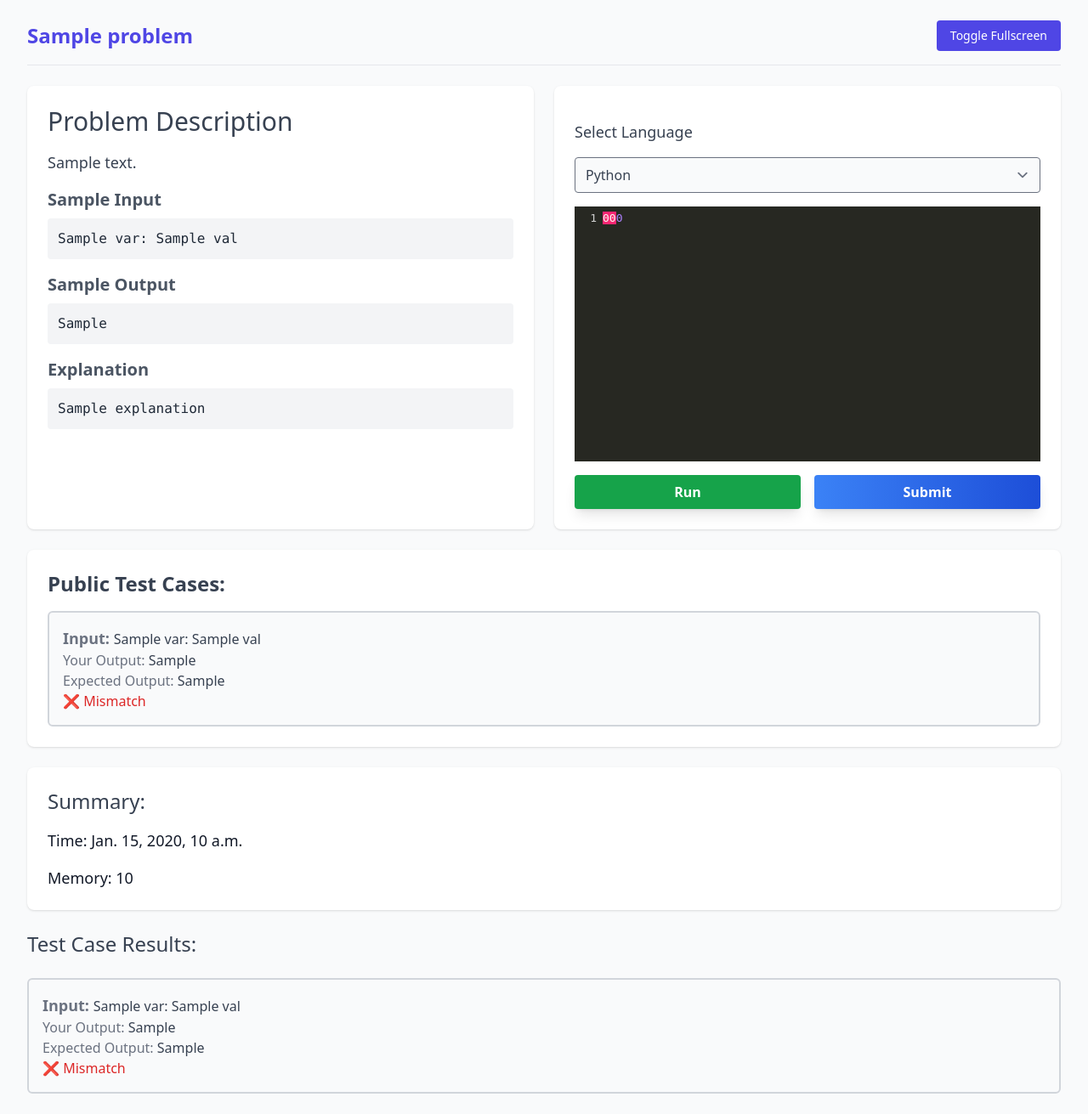
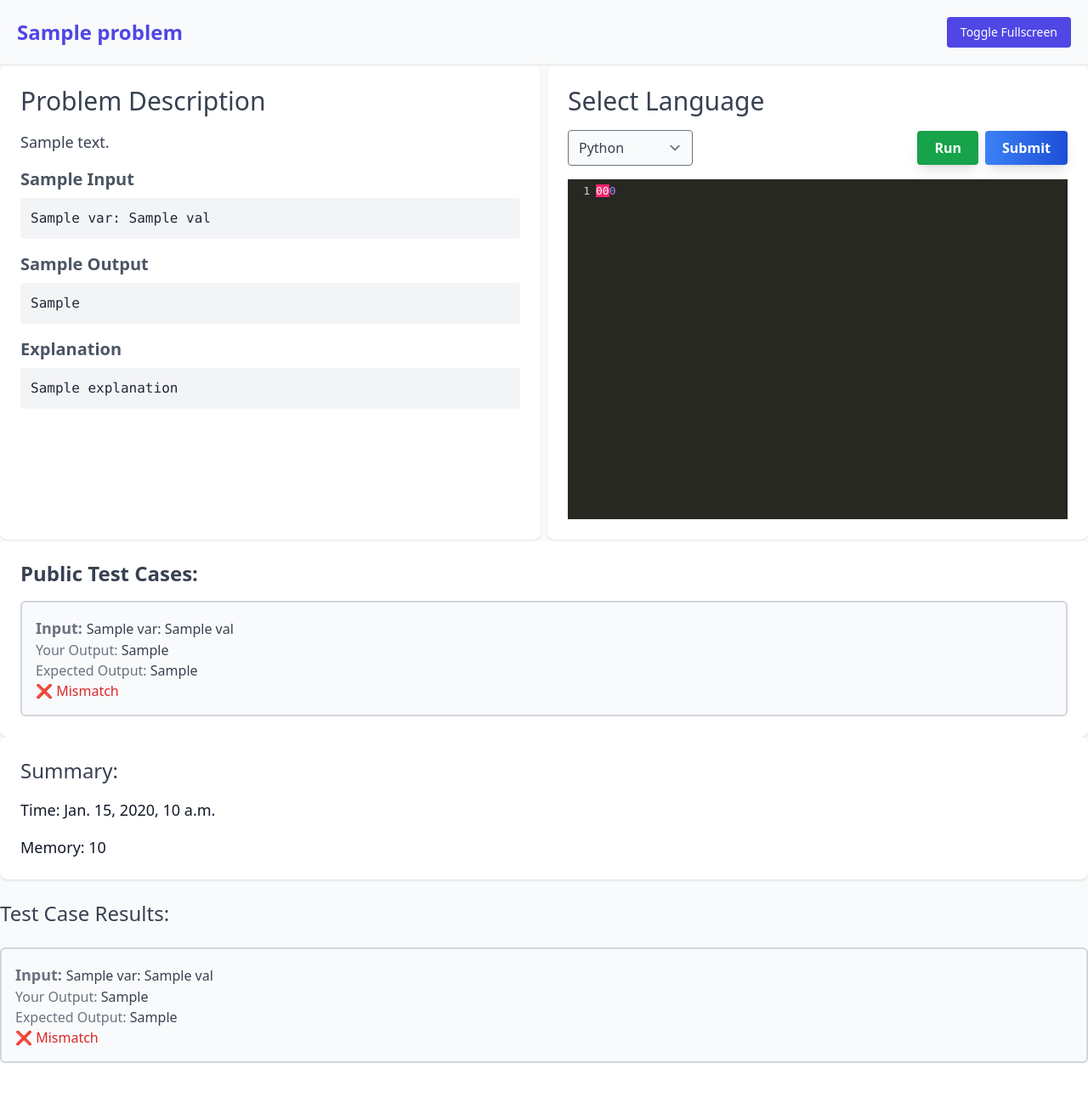
Before and after one commit to Soumen3/Upgrade_Lab, a Django app: template templates/coding/problem_detail.html in a window 1280 px wide. Shown: the part 73-1384 px from the top of the page at 85% size. After the commit the page ends 1324 px from the top, so only its background shows below. Run offline with Django 5.2, Linux system fonts and the light colour scheme; tables that the repository leaves empty hold one stand-in row (values such as "Sample post"); the template is opened without the code that fills it: values that come from a table or form of the project are taken from there, most other values are stand-ins (such as "Sample title", 1, 10 or a date in 2020); data that the repository does not hold is empty; some libraries are stand-ins or nearby versions.

Commit message:
problem code bug fix

```diff
--- a/templates/coding/problem_detail.html
+++ b/templates/coding/problem_detail.html
@@ -13,10 +13,10 @@
 
 {% block body %}
 <div class="bg-gray-50 dark:bg-gray-900 min-h-screen text-gray-900 dark:text-white">
-    <div class="max-w-7xl mx-auto py-6 px-4 lg:px-8 space-y-6">
+    {% comment %} <div class="max-w-7xl mx-auto py-6 px-4 lg:px-8 space-y-6"> {% endcomment %}
 
         <!-- Page Header -->
-        <div class="flex items-center justify-between border-b pb-4">
+        <div class="flex items-center justify-between border-b p-5">
             <h1 class="text-2xl font-semibold text-indigo-600">{{ problem.title }}</h1>
             <button id="toggleFullscreen" class="text-sm bg-indigo-600 hover:bg-indigo-700 text-white py-2 px-4 rounded focus:outline-none">
                 Toggle Fullscreen
@@ -24,7 +24,7 @@
         </div>
 
         <!-- Main Content -->
-        <div id="layoutWrapper" class="grid gap-6 md:grid-cols-2 grid-cols-1">
+        <div id="layoutWrapper" class="grid gap-2 md:grid-cols-2 grid-cols-1">
             <!-- Problem Description Section -->
             <div class="bg-white dark:bg-gray-800 rounded-lg shadow p-6 space-y-4">
                 <h2 class="text-xl font-medium text-gray-700 dark:text-gray-300 sm:text-2xl md:text-3xl">Problem Description</h2>
@@ -32,7 +32,7 @@
 
                 <div>
                     <h3 class="text-md font-semibold text-gray-600 dark:text-gray-400 sm:text-lg md:text-xl">Sample Input</h3>
-                    <pre class="flex mt-2 text-gray-800 dark:text-gray-200 bg-gray-100 dark:bg-gray-900 p-3 rounded">
+                    <pre class="flex mt-2 text-gray-800 dark:text-gray-200 bg-gray-100 dark:bg-gray-900 p-3 rounded max-w-full max-h-64 overflow-auto">
                         {% if problem.sample_input %}
                                 {% for var, val in problem.sample_input.0.items %}
                                     <p class="mr-2">{{ var }}: {{ val }}</p>
@@ -42,7 +42,7 @@
                 </div>
                 <div>
                     <h3 class="text-md font-semibold text-gray-600 dark:text-gray-400 sm:text-lg md:text-xl">Sample Output</h3>
-                    <pre class="flex mt-2 text-gray-800 dark:text-gray-200 bg-gray-100 dark:bg-gray-900 p-3 rounded">
+                    <pre class="flex mt-2 text-gray-800 dark:text-gray-200 bg-gray-100 dark:bg-gray-900 p-3 rounded max-w-full max-h-64 overflow-auto">
                         {% if problem.sample_output %}
                                 <p>{{ problem.sample_output.0 }}</p>
                         {% endif %}
@@ -51,7 +51,7 @@
 
                 <div>
                     <h3 class="text-md font-semibold text-gray-600 dark:text-gray-400 sm:text-lg md:text-xl">Explanation</h3>
-                    <pre class="flex mt-2 text-gray-800 dark:text-gray-200 bg-gray-100 dark:bg-gray-900 p-3 rounded">
+                    <pre class="flex mt-2 text-gray-800 dark:text-gray-200 bg-gray-100 dark:bg-gray-900 p-3 rounded max-w-full max-h-64 overflow-auto">
                         {% if problem.explanation %}
                                 <p>{{ problem.explanation }}</p>
                         {% endif %}
@@ -63,27 +63,30 @@
             <div class="bg-white dark:bg-gray-800 rounded-lg shadow p-6 space-y-4">
                 <form method="POST" class="space-y-4">
                     {% csrf_token %}
-                    <label for="language" class="block text-sm font-medium text-gray-700 dark:text-gray-300 sm:text-base md:text-lg">Select Language</label>
-                    <select id="language" name="language" class="w-full mt-1 py-2 px-3 border rounded text-gray-700 dark:text-gray-300 bg-gray-50 dark:bg-gray-700 focus:outline-none focus:ring-2 focus:ring-indigo-500">
-                        <option value="python3">Python</option>
-                        <option value="javascript">JavaScript</option>
-                        <option value="java">Java</option>
-                        <option value="cpp">C++</option>
-                    </select>
+                    <label for="language" class=" text-xl font-medium text-gray-700 dark:text-gray-300 sm:text-2xl md:text-3xl">Select Language</label>
+                    <div class="flex items-center justify-between gap-4">
+
+                        <!-- Select Dropdown on the Right -->
+                        <select id="language" name="language" class="w-1/4 py-2 px-3 border rounded text-gray-700 dark:text-gray-300 bg-gray-50 dark:bg-gray-700 focus:outline-none focus:ring-2 focus:ring-indigo-500">
+                            <option value="python3">Python</option>
+                            <option value="javascript">JavaScript</option>
+                            <option value="java">Java</option>
+                            <option value="cpp">C++</option>
+                        </select>
+                        <!-- Run and Submit Buttons on the Left -->
+                        <div class="flex gap-2">
+                            <button type="submit" name="action" value="run"
+                                class="bg-green-600 text-white py-2 px-5 rounded font-semibold shadow-lg hover:bg-green-700 focus:ring-4 focus:ring-green-300 dark:focus:ring-green-700 transform transition-all duration-200 ease-out hover:scale-105"
+                            >Run</button>
+
+                            <button type="submit" name="action" value="submit"
+                                class="bg-gradient-to-r from-blue-500 to-blue-700 text-white py-2 px-5 rounded font-semibold shadow-lg hover:from-blue-600 hover:to-blue-800 focus:ring-4 focus:ring-blue-300 dark:focus:ring-blue-700 transform transition-all duration-200 ease-out hover:scale-105"
+                            >Submit</button>
+                        </div>
+                    </div>
 
                     <!-- Code Editor -->
                     <textarea id="code-editor" name="code" rows="10" class="w-full p-4 border dark:border-gray-700 rounded-lg focus:ring-2 focus:ring-indigo-500">{{ code|default:code_snippets.code }}</textarea>
-
-                    <!-- Run and Submit Buttons -->
-                    <div class="flex flex-col gap-4 md:flex-row">
-                        <button type="submit" name="action" value="run"
-                            class="w-full bg-green-600 text-white py-2 px-5 rounded font-semibold shadow-lg hover:bg-green-700 focus:ring-4 focus:ring-green-300 dark:focus:ring-green-700 transform transition-all duration-200 ease-out hover:scale-105"
-                        >Run</button>
-
-                        <button type="submit" name="action" value="submit"
-                            class="w-full bg-gradient-to-r from-blue-500 to-blue-700 text-white py-2 px-5 rounded font-semibold shadow-lg hover:from-blue-600 hover:to-blue-800 focus:ring-4 focus:ring-blue-300 dark:focus:ring-blue-700 transform transition-all duration-200 ease-out hover:scale-105"
-                        >Submit</button>
-                    </div>
 
                 </form>
             </div>
@@ -110,8 +113,11 @@
                 const editor = CodeMirror.fromTextArea(document.getElementById('code-editor'), {
                     lineNumbers: true,
                     mode: 'python',
-                    theme: 'monokai'
+                    theme: 'monokai',
+                    viewportMargin: Infinity, // Ensures the editor height adjusts to content
+                    height: 'auto'
                 });
+                editor.setSize(null, '400px');
 
                 // Change editor mode based on selected language
                 document.getElementById('language').addEventListener('change', function() {
@@ -195,7 +201,7 @@
             </div>
         </div>
         {% endif %}
-    </div>
+    {% comment %} </div> {% endcomment %}
 </div>
 
 {% endblock %}
```
